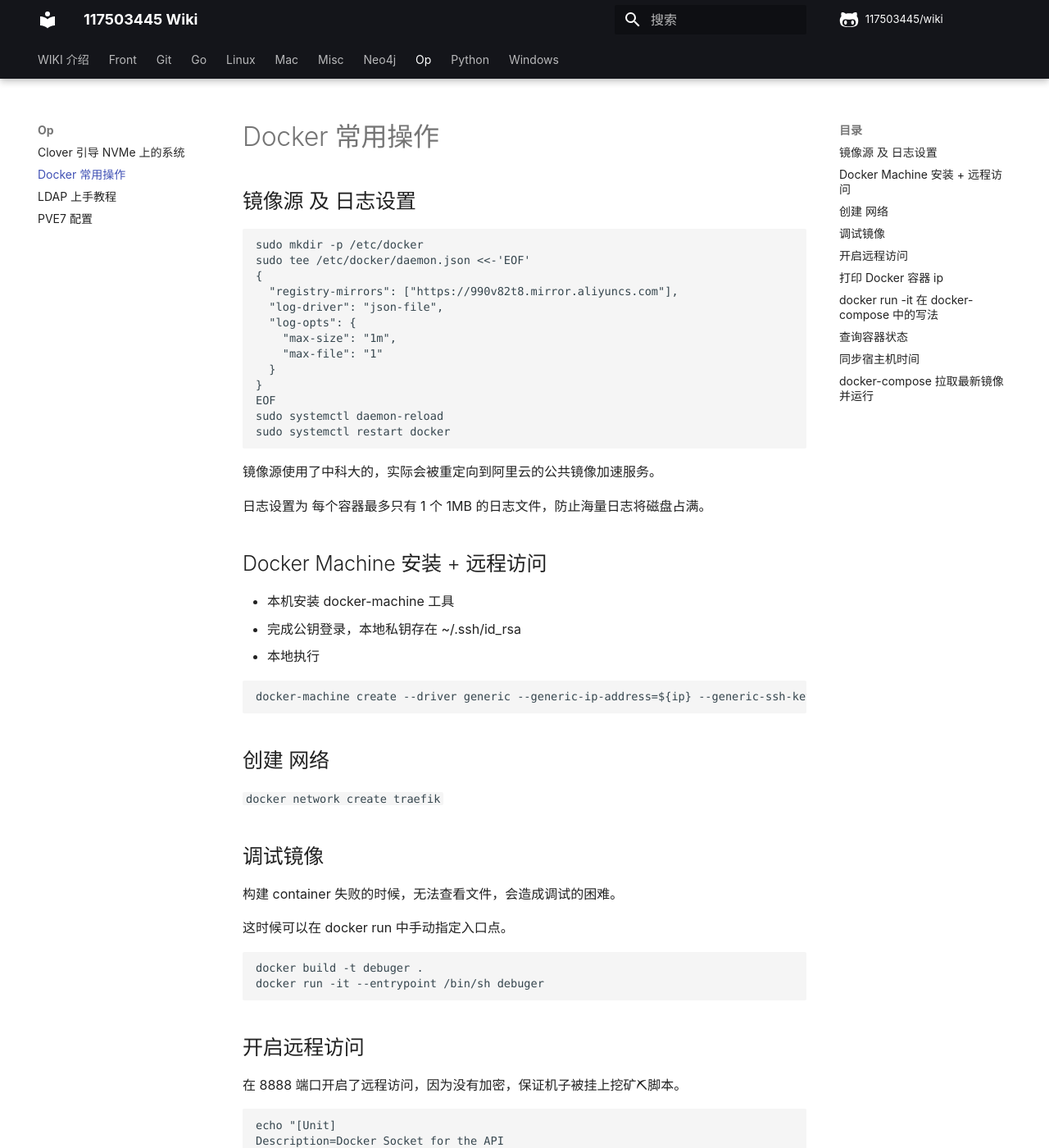
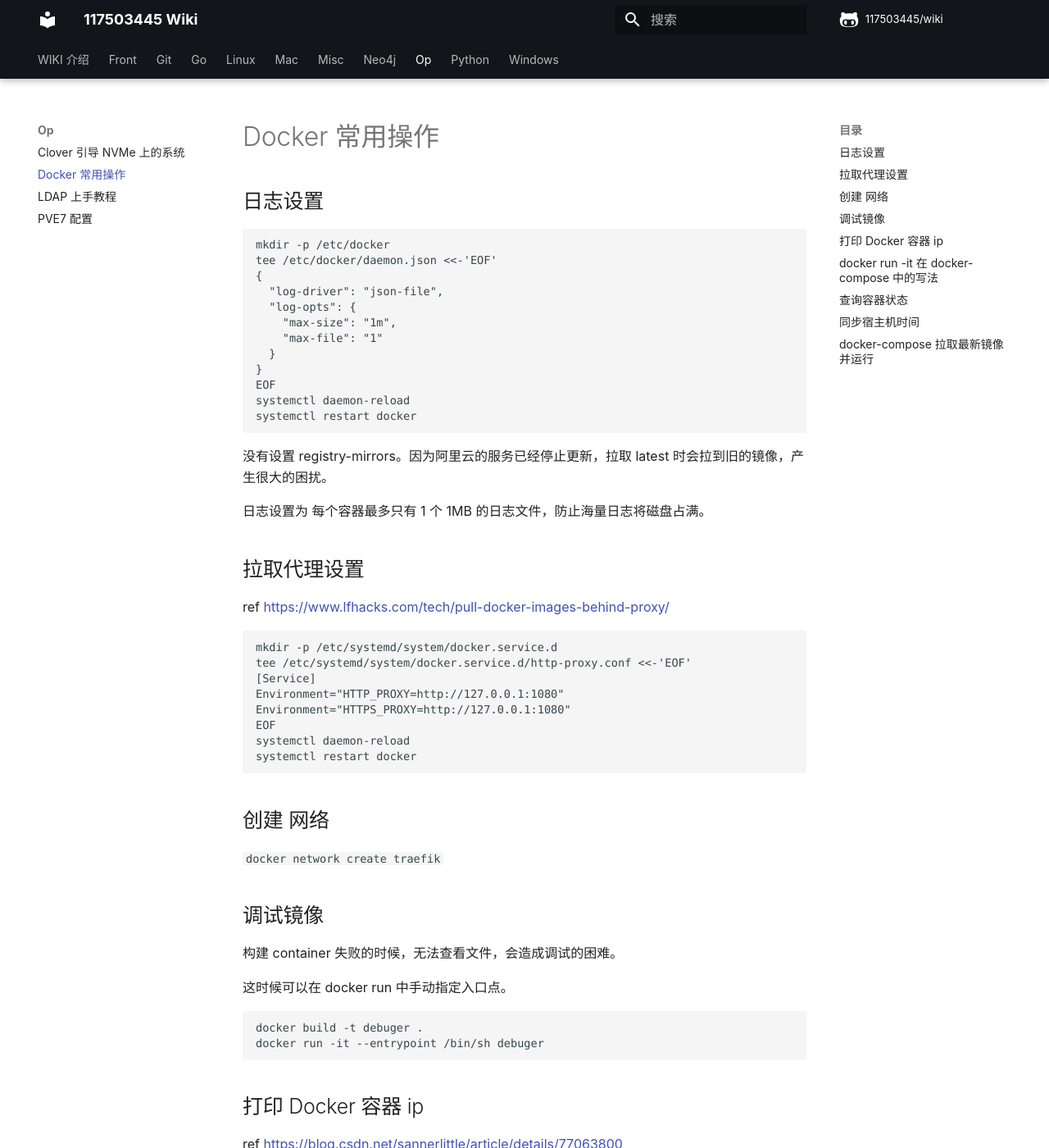
Before and after one commit to 117503445/wiki, an MkDocs documentation site: the page built from docs/op/Docker 常用操作.md, in a window 1280 px wide and 1400 px high. Shown: the whole window at 82% size. Built offline with MkDocs 1.6.1 and Material for MkDocs 9.7.7, drawn with Linux system fonts in a browser that asks for light colours; some web fonts are replaced; comment, search, counter and statistics services are not loaded; some of the changed text lies outside the part shown.

Commit message:
Docker 常用操作
Signed-off-by: 117503445 <t117503445@gmail.com>

````diff
--- a/docs/op/Docker 常用操作.md
+++ b/docs/op/Docker 常用操作.md
@@ -1,12 +1,11 @@
 # Docker 常用操作
 
-## 镜像源 及 日志设置
+## 日志设置
 
 ```bash
-sudo mkdir -p /etc/docker
-sudo tee /etc/docker/daemon.json <<-'EOF'
+mkdir -p /etc/docker
+tee /etc/docker/daemon.json <<-'EOF'
 {
-  "registry-mirrors": ["https://990v82t8.mirror.aliyuncs.com"],
   "log-driver": "json-file",
   "log-opts": {
     "max-size": "1m",
@@ -14,22 +13,27 @@ sudo tee /etc/docker/daemon.json <<-'EOF'
   }
 }
 EOF
-sudo systemctl daemon-reload
-sudo systemctl restart docker
+systemctl daemon-reload
+systemctl restart docker
 ```
 
-镜像源使用了中科大的，实际会被重定向到阿里云的公共镜像加速服务。
+没有设置 registry-mirrors。因为阿里云的服务已经停止更新，拉取 latest 时会拉到旧的镜像，产生很大的困扰。
 
 日志设置为 每个容器最多只有 1 个 1MB 的日志文件，防止海量日志将磁盘占满。
 
-## Docker Machine 安装 + 远程访问
+## 拉取代理设置
 
-- 本机安装 docker-machine 工具
-- 完成公钥登录，本地私钥存在 ~/.ssh/id_rsa
-- 本地执行
+ref <https://www.lfhacks.com/tech/pull-docker-images-behind-proxy/>
 
-```bash
-docker-machine create --driver generic --generic-ip-address=${ip} --generic-ssh-key ~/.ssh/id_rsa --engine-registry-mirror https://${Your}.mirror.aliyuncs.com ${name}
+```sh
+mkdir -p /etc/systemd/system/docker.service.d
+tee /etc/systemd/system/docker.service.d/http-proxy.conf <<-'EOF'
+[Service]
+Environment="HTTP_PROXY=http://127.0.0.1:1080"
+Environment="HTTPS_PROXY=http://127.0.0.1:1080"
+EOF
+systemctl daemon-reload
+systemctl restart docker
 ```
 
 ## 创建 网络
@@ -46,31 +50,6 @@ docker-machine create --driver generic --generic-ip-address=${ip} --generic-ssh-
 docker build -t debuger .
 docker run -it --entrypoint /bin/sh debuger
 ```
-
-## 开启远程访问
-
-在 8888 端口开启了远程访问，因为没有加密，保证机子被挂上挖矿⛏脚本。
-
-```sh
-echo "[Unit]
-Description=Docker Socket for the API
-
-[Socket]
-ListenStream=8888
-BindIPv6Only=both
-Service=docker.service
-
-[Install]
-WantedBy=sockets.target" > /etc/systemd/system/docker-tcp.socket
-systemctl enable docker-tcp.socket
-systemctl stop docker
-systemctl start docker-tcp.socket
-systemctl start docker
-```
-
-如果确实有远程访问的要求，建议用 Docker Machine 创建加密的远程访问。
-
-目前体验下来，建议不要开启远程访问，可以使用 VS Code Remote 进行 Docker 相关操作。
 
 ## 打印 Docker 容器 ip
 
````
Also changed, not shown: 1 other file.
